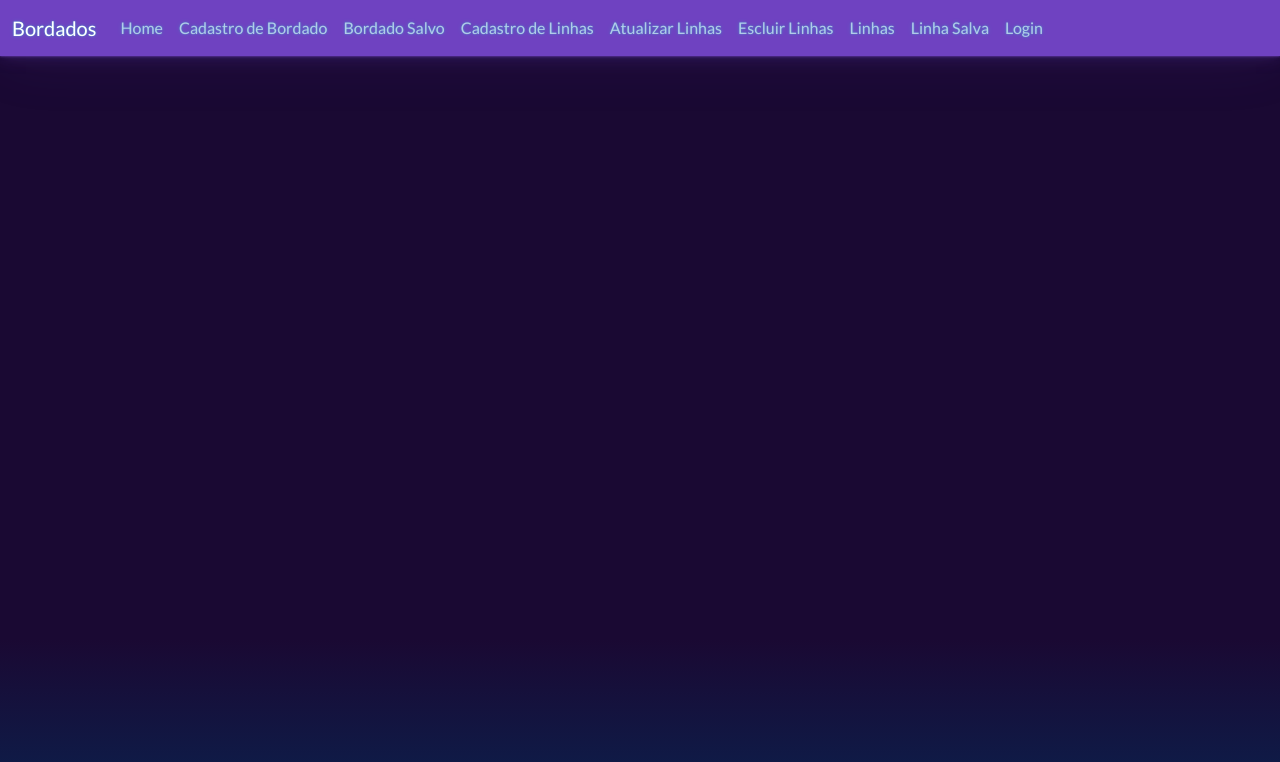
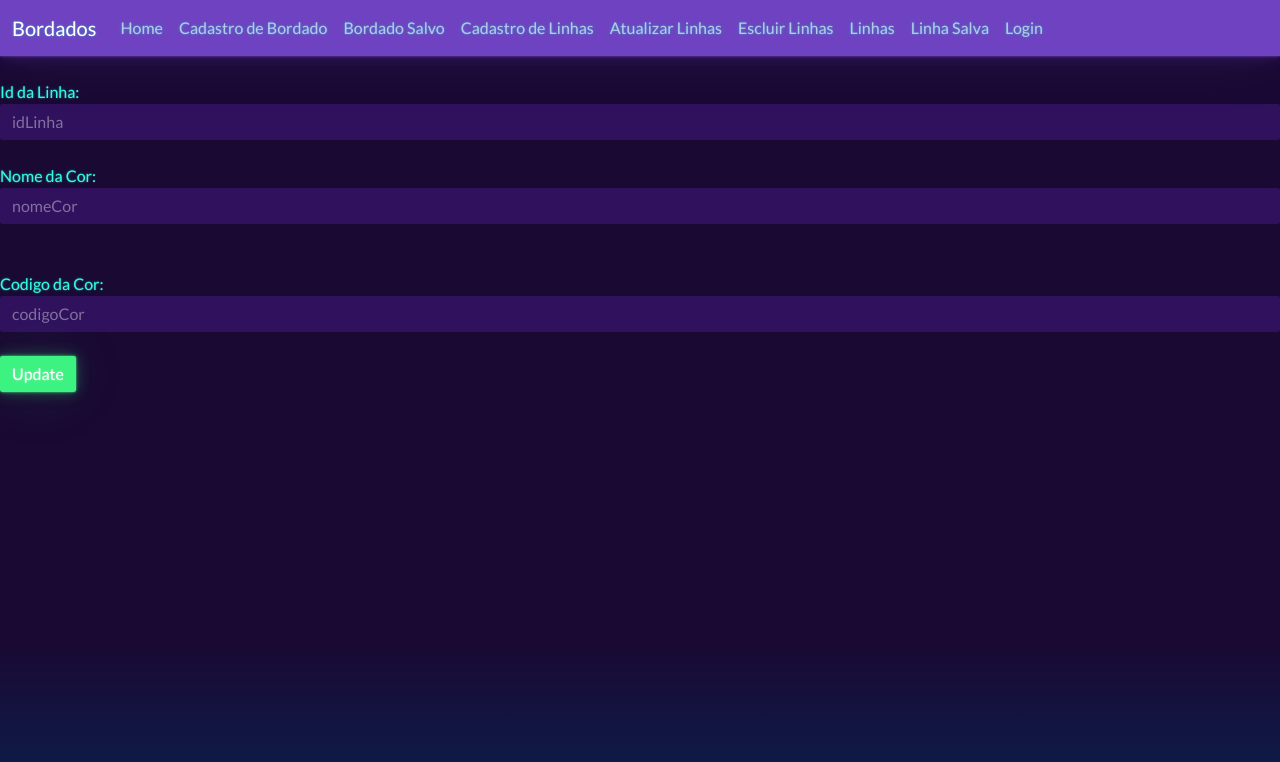
Before and after one commit to ElianaMelo/Atividade-de-DAC, a React (Create React App) app in the folder FrontEnd/primeiroprojeto/: page /UpdateLine in a window 1280 px wide. Shown: the top 762 px of the page. Built offline with nearby package versions, Linux system fonts and the light colour scheme.

Commit message:
alterações

```diff
--- a/FrontEnd/primeiroprojeto/src/main/AppRoutes.js
+++ b/FrontEnd/primeiroprojeto/src/main/AppRoutes.js
@@ -18,7 +18,7 @@ function AppRoutes(){
             <Route component={TelaCadastroBordados} path="/TelaCadastroBordados"/>
             <Route component={TelaBordadoSalvo} path="/TelaBordadoSalvo"/>
             <Route component={TelaCadastroLinha} path="/TelaCadastroLinha"/>
-            <Route component={UpdateLine} path="/UpdateLine/:id"/>
+            <Route component={UpdateLine} path="/UpdateLine"/>
             <Route component={DeleteLine} path="/DeleteLine"/>
             <Route component={ViewLines} path="/ViewLines"/>
             <Route component={TelaLinhaSalva} path="/TelaLinhaSalva"/>
```
